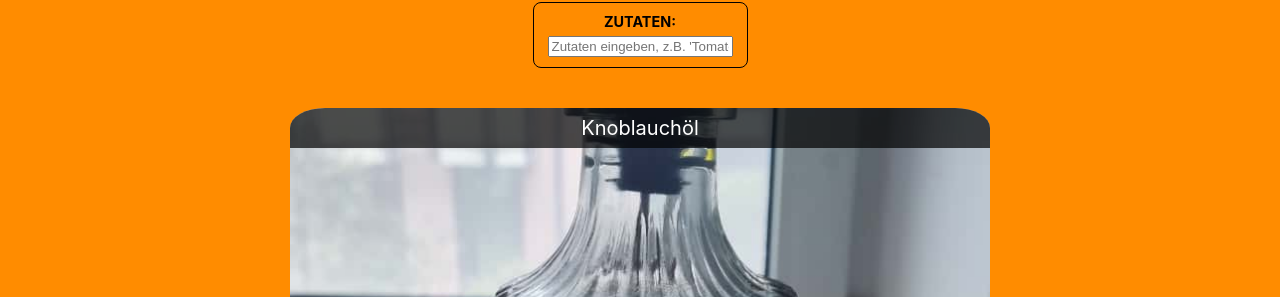
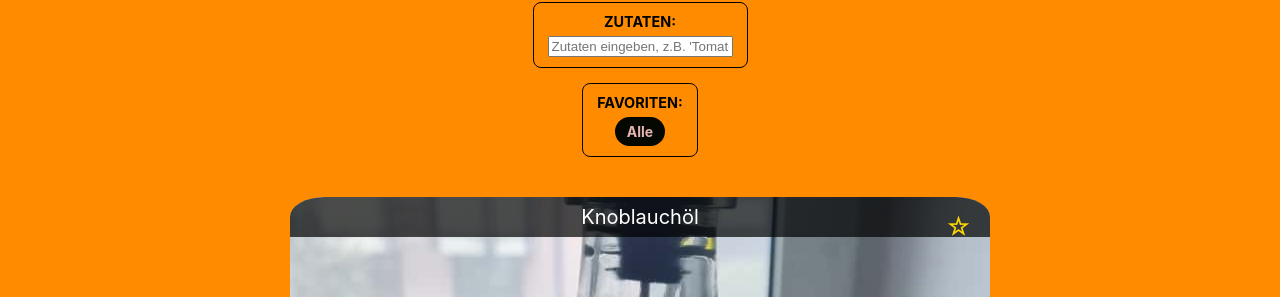
Before and after one commit to JanR99/jan-website-react, a React (Vite) app: page /#/cookbook in a window 1280 px wide. Shown: the part 471-768 px from the top of the page. Built offline with nearby package versions, Linux system fonts and the light colour scheme.

Commit message:
added favourites

```diff
--- a/src/components/Cookbook.tsx
+++ b/src/components/Cookbook.tsx
@@ -32,7 +32,13 @@ const Cookbook: React.FC = () => {
     const [dietFilter, setDietFilter] = useState("alle");
     const [cuisineFilter, setCuisineFilter] = useState("alle");
     const [ingredientSearch, setIngredientSearch] = useState("");
+    const [showFavoritesOnly, setShowFavoritesOnly] = useState(false);
     const [showTopButton, setShowTopButton] = useState(false);
+
+    const [favoriteRecipes, setFavoriteRecipes] = useState<string[]>(() => {
+        const stored = localStorage.getItem("favoriteRecipes");
+        return stored ? JSON.parse(stored) : [];
+    });
 
     const cuisines: string[] = [
         "alle",
@@ -45,7 +51,8 @@ const Cookbook: React.FC = () => {
         ).sort((a, b) => a.localeCompare(b))
     ];
 
-    const filteredRecipes = filterRecipes(recipes, dietFilter, cuisineFilter, ingredientSearch);
+    const filteredRecipes = filterRecipes(recipes, dietFilter, cuisineFilter, ingredientSearch)
+        .filter(r => !showFavoritesOnly || favoriteRecipes.includes(r.title));
 
     useEffect(() => {
         const fetchAll = async () => {
@@ -71,6 +78,19 @@ const Cookbook: React.FC = () => {
 
     const scrollToTop = () => {
         window.scrollTo({ top: 0, behavior: 'smooth' });
+    };
+
+    const toggleFavorite = (title: string) => {
+        setFavoriteRecipes(prev => {
+            let updated: string[];
+            if (prev.includes(title)) {
+                updated = prev.filter(t => t !== title);
+            } else {
+                updated = [...prev, title];
+            }
+            localStorage.setItem("favoriteRecipes", JSON.stringify(updated));
+            return updated;
+        });
     };
 
     return (
@@ -125,6 +145,19 @@ const Cookbook: React.FC = () => {
                         onChange={e => setIngredientSearch(e.target.value)}
                     />
                 </div>
+
+                {/* Favorites Section */}
+                <div className="filter-section">
+                    <span className="filter-label">Favoriten:</span>
+                    <div className="filter-group">
+                    <span
+                        className={`filter-pill ${showFavoritesOnly ? "active" : ""}`}
+                        onClick={() => setShowFavoritesOnly(prev => !prev)}
+                    >
+                        {showFavoritesOnly ? "Nur Favoriten" : "Alle"}
+                    </span>
+                    </div>
+                </div>
             </div>
 
             {/* Render recipes */}
@@ -147,6 +180,12 @@ const Cookbook: React.FC = () => {
                                         alt={recipe.title}
                                     />
                                 </Link>
+                                <button
+                                    className="favorite-button"
+                                    onClick={() => toggleFavorite(recipe.title)}
+                                >
+                                    {favoriteRecipes.includes(recipe.title) ? '★' : '☆'}
+                                </button>
                             </div>
                         );
                     })
--- a/src/styles/Cookbook.css
+++ b/src/styles/Cookbook.css
@@ -67,3 +67,31 @@
     right: 30px;
     z-index: 1000;
 }
+
+.favorite-button {
+    position: absolute;
+    top: 10px;
+    right: 10px;
+    z-index: 10;
+    width: 40px;
+    height: 40px;
+    padding: 0;
+    margin: 0;
+    display: flex;
+    align-items: center;
+    justify-content: center;
+    font-size: 24px;
+    line-height: 1;
+    border-radius: 50%;
+    background-color: transparent;
+    color: gold;
+    border: none;
+    cursor: pointer;
+    text-align: center;
+}
+
+.favorite-button:hover {
+    background-color: transparent !important;
+    color: gold !important;
+    box-shadow: none !important;
+}
```
